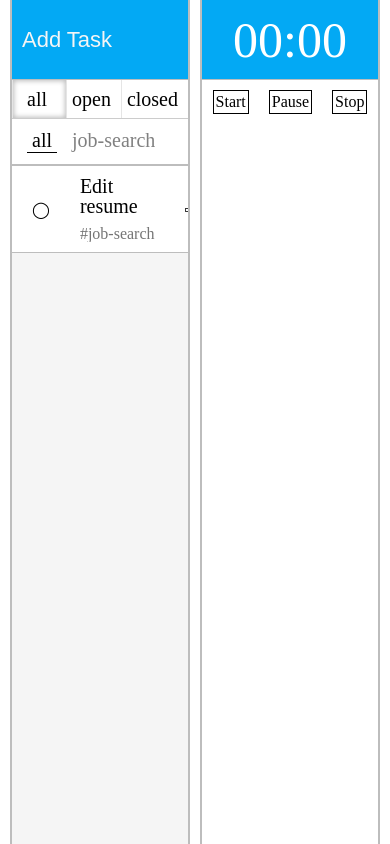
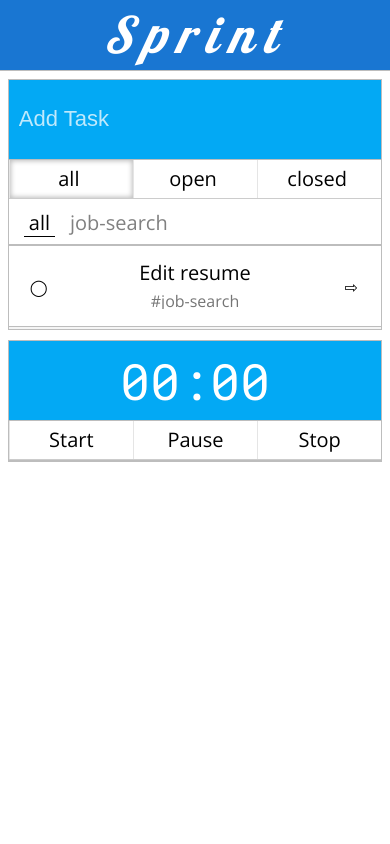
Before and after one commit to CaribouBlue/sprint, a React (Create React App) app: page /app in a window 390 px wide. Built offline with nearby package versions, Linux system fonts and the light colour scheme.

Commit message:
First draft styles and responsive styles

```diff
--- /dev/null
+++ b/src/components/MenuBar.js
@@ -0,0 +1,11 @@
+import React from 'react';
+
+const MenuBar = props => (
+  <div
+    className="menu-bar"
+  >
+    <p>Sprint</p>
+  </div>
+);
+
+export default MenuBar;
--- a/src/components/TaskQueue.js
+++ b/src/components/TaskQueue.js
@@ -63,9 +63,7 @@ class TaskQueue extends React.Component {
           if (e.target.tagName === 'DIV')
             this.setDragging();
         }}
-        onMouseLeave={() => {
-          this.setDragging();
-        }}
+        onMouseLeave={() => this.setDragging()}
       >
         {this.renderTasks()}
       </div>
--- a/src/components/Timer.js
+++ b/src/components/Timer.js
@@ -17,6 +17,7 @@ class Timer extends React.Component {
     this.state = {
       time: 0,
       completed: 0,
+      lastButton: 'none',
     };
 
     autoBind(this, 'startTimer', 'pauseTimer', 'stopTimer');
@@ -51,6 +52,7 @@ class Timer extends React.Component {
 
   startTimer() {
     if (this.props.tasks.length && !this.props.running) {
+      this.setState({ lastButton: 'start' });
       addBreaks();
       this.timerInterval = setInterval(() => {
         if(!this.props.tasks.length)
@@ -67,12 +69,15 @@ class Timer extends React.Component {
 
   pauseTimer() {
     if (this.props.running) {
+      this.setState({ lastButton: 'pause' });
       clearInterval(this.timerInterval);
       this.props.toggleTimer();
     }
   }
 
   stopTimer() {
+    this.setState({ lastButton: 'stop' });
+    setTimeout(() => this.setState({ lastButton: 'none' }), 500);
     clearInterval(this.timerInterval);
     removeBreaks();
     this.setState({ time: 0, completed: 0 });
@@ -92,16 +97,19 @@ class Timer extends React.Component {
         <div>
           <button
             onClick={this.startTimer}
+            className={this.state.lastButton === 'start' ? 'selected' : null}
           >
             Start
           </button>
           <button
             onClick={this.pauseTimer}
+            className={this.state.lastButton === 'pause' ? 'selected' : null}
           >
             Pause
           </button>
           <button
             onClick={this.stopTimer}
+            className={this.state.lastButton === 'stop' ? 'selected' : null}
           >
             Stop
           </button>
--- a/src/components/_index.js
+++ b/src/components/_index.js
@@ -7,6 +7,7 @@ import TaskQueue from './TaskQueue';
 import QTask from './QTask';
 import ClickToEdit from './ClickToEdit';
 import Timer from './Timer';
+import MenuBar from './MenuBar';
 
 export {
   App,
@@ -18,4 +19,5 @@ export {
   QTask,
   ClickToEdit,
   Timer,
+  MenuBar,
 }
--- a/src/routers/AppRouter.js
+++ b/src/routers/AppRouter.js
@@ -8,12 +8,17 @@ import {
 import {
   App,
   NotFound,
+  MenuBar,
 } from '../components/_index';
 
 class AppRouter extends Component {
   render() {
     return (
       <Router>
+        <div
+          className="box"
+        >
+          <MenuBar />
           <Switch>
             <Route
               exact path="/"
@@ -27,6 +32,7 @@ class AppRouter extends Component {
               component={NotFound}
             />
           </Switch>
+        </div>
       </Router>
     );
   }
--- a/src/styles/app.css
+++ b/src/styles/app.css
@@ -2,6 +2,7 @@
    v2.0 | 20110126
    License: none (public domain)
 */
+@import url("https://fonts.googleapis.com/css?family=Lobster|Roboto+Mono|Open+Sans|Heebo");
 html, body, div, span, applet, object, iframe,
 h1, h2, h3, h4, h5, h6, p, blockquote, pre,
 a, abbr, acronym, address, big, cite, code,
@@ -65,11 +66,19 @@ body {
   background: #FFFFFF;
   box-sizing: border-box;
   height: 100vh;
-  padding-left: 10px;
-  padding-right: 10px; }
+  padding-top: 0px;
+  font-family: Open Sans; }
+  @media screen and (max-width: 767px) {
+    body {
+      height: 100%; } }
 
 #root {
   height: 100%; }
+
+.box {
+  height: 100%;
+  display: flex;
+  flex-flow: column; }
 
 ::-webkit-scrollbar {
   width: 5px;
@@ -86,29 +95,58 @@ body {
   background: lightgrey;
   -webkit-box-shadow: inset 0 0 6px rgba(0, 0, 0, 0.1); }
 
+.menu-bar {
+  display: flex;
+  align-items: center;
+  justify-content: center;
+  width: 100%;
+  height: 8vmin;
+  min-height: 70px;
+  background-color: #1976D2;
+  border-bottom: 1px solid #BDBDBD;
+  color: white; }
+  .menu-bar p {
+    font-size: 50px;
+    font-style: italic;
+    font-family: Lobster;
+    letter-spacing: 10px; }
+
 #app-box {
+  box-sizing: border-box;
   display: flex;
   justify-content: space-between;
-  height: 100%; }
+  flex-grow: 1;
+  padding: 2vmin; }
+  @media screen and (max-width: 767px) {
+    #app-box {
+      flex-direction: column; } }
   #app-box .section, #app-box .left, #app-box .right {
     box-sizing: border-box;
-    height: 100%;
+    display: flex;
+    flex-grow: 1;
     width: 50%;
-    border: 2px solid #BDBDBD;
-    border-top: 0px;
-    border-bottom: 0px;
+    border: 1px solid #BDBDBD;
+    /*    border-top: 0px;
+        border-bottom: 0px;*/
     background-color: white;
     overflow: hidden; }
+    @media screen and (max-width: 767px) {
+      #app-box .section, #app-box .left, #app-box .right {
+        width: 100%; } }
   #app-box .left {
     margin-right: 5px;
     display: flex;
     flex-flow: column; }
+    @media screen and (max-width: 767px) {
+      #app-box .left {
+        margin-right: 0px;
+        margin-bottom: 5px; } }
     #app-box .left .task-bar {
       height: 80px; }
       #app-box .left .task-bar form {
         height: 100%; }
         #app-box .left .task-bar form ::-webkit-input-placeholder {
-          color: whitesmoke; }
+          color: rgba(255, 255, 255, 0.75); }
         #app-box .left .task-bar form input {
           height: 100%;
           width: 100%;
@@ -174,13 +212,18 @@ body {
         overflow-y: auto;
         border-top: 1px solid #BDBDBD; }
   #app-box .right {
+    display: flex;
+    flex-flow: column;
     margin-left: 5px; }
+    @media screen and (max-width: 767px) {
+      #app-box .right {
+        margin-left: 0px;
+        margin-top: 5px; } }
     #app-box .right .timer {
       display: flex;
       flex-direction: column;
       justify-content: center;
-      align-items: center;
-      vertical-align: middle; }
+      align-items: center; }
       #app-box .right .timer .clock {
         text-align: center;
         box-sizing: border-box;
@@ -191,14 +234,30 @@ body {
         width: 100%;
         background-color: #03A9F4;
         color: white;
-        border-bottom: 1px solid #BDBDBD; }
-      #app-box .right .timer button {
-        border: 1px solid black;
-        padding: 2px;
-        margin: 10px;
-        background-color: white; }
-    #app-box .right .task-queue ::selection {
-      background-color: Transparent; }
+        border-bottom: 1px solid #BDBDBD;
+        font-family: Roboto Mono; }
+      #app-box .right .timer div {
+        display: flex;
+        width: 100%;
+        border-bottom: 1px solid rgba(0, 0, 0, 0.2); }
+        #app-box .right .timer div .selected {
+          box-shadow: 0px 0px 5px 1px #BDBDBD inset; }
+        #app-box .right .timer div button {
+          box-sizing: border-box;
+          width: 100%;
+          height: 38px;
+          border-left: 1px solid rgba(0, 0, 0, 0.1);
+          background-color: white;
+          font-size: 20px; }
+    #app-box .right .task-queue {
+      display: flex;
+      flex-flow: column;
+      flex-grow: 1;
+      background-color: whitesmoke;
+      overflow-y: auto;
+      border-top: 1px solid #BDBDBD; }
+      #app-box .right .task-queue ::selection {
+        background-color: Transparent; }
 
 .task-box, .break-box {
   display: flex;
@@ -236,9 +295,10 @@ body {
     width: 20px; }
 
 .break-box {
+  box-sizing: border-box;
   background-color: whitesmoke;
-  min-height: 0px;
-  height: 47px; }
+  height: 47px;
+  min-height: 47px; }
   .break-box div .task-name {
     font-size: 18px;
     margin-bottom: 5px;
--- a/src/styles/app.scss
+++ b/src/styles/app.scss
@@ -1,8 +1,10 @@
 @import 'reset';
+@import url('https://fonts.googleapis.com/css?family=Lobster|Roboto+Mono|Open+Sans|Heebo');
 $primary-color: #03A9F4;
 $light-primary-color:#B3E5FC;
 $dark-primary-color: #0288D1;
 $secondary-color: #FFFFFF;
+$third-color: #1976D2;
 $divider-color: #BDBDBD;
 $primary-text-color: #212121;
 $secondary-text-color: #757575;
@@ -12,12 +14,21 @@ body {
   background: $secondary-color;
   box-sizing: border-box;
   height: 100vh;
-  padding-left: 10px;
-  padding-right: 10px;
+  @media screen and (max-width: 767px) {
+    height: 100%;
+  }
+  padding-top: 0px;
+  font-family: Open Sans;
 }
 
-#root {
+#root{
   height: 100%;
+}
+
+.box {
+  height: 100%;
+  display: flex;
+  flex-flow: column;
 }
 
 ::-webkit-scrollbar {
@@ -38,18 +49,47 @@ body {
   -webkit-box-shadow: inset 0 0 6px rgba(0,0,0,0.1);
 }
 
+.menu-bar {
+  display: flex;
+  align-items: center;
+  justify-content: center;
+  width: 100%;
+  height: 8vmin;
+  min-height: 70px;
+  background-color: $third-color;
+  border-bottom: 1px solid #BDBDBD;
+  color: white;
+
+  p {
+    font-size: 50px;
+    font-style: italic;
+    font-family: Lobster;
+    letter-spacing: 10px;
+  }
+}
+
 #app-box {
+  box-sizing: border-box;
   display: flex;
   justify-content: space-between;
-  height: 100%;
+  flex-grow: 1;
+  padding: 2vmin;
+  @media screen and (max-width: 767px) {
+    flex-direction: column;
+  }
+
 
   .section {
     box-sizing: border-box;
-    height: 100%;
+    display: flex;
+    flex-grow: 1;
     width: 50%;
-    border: 2px solid $divider-color;
-    border-top: 0px;
-    border-bottom: 0px;
+    @media screen and (max-width: 767px) {
+      width: 100%;
+    }
+    border: 1px solid $divider-color;
+/*    border-top: 0px;
+    border-bottom: 0px;*/
     background-color: white;
     //box-shadow: 0px 0px 5px 2px rgba(0,0,0,0.25);
     overflow: hidden;
@@ -58,6 +98,10 @@ body {
   .left {
     @extend .section;
     margin-right: 5px;
+    @media screen and (max-width: 767px) {
+      margin-right: 0px;
+      margin-bottom: 5px;
+    }
     display: flex;
     flex-flow: column;
 
@@ -68,7 +112,7 @@ body {
         height: 100%;
 
         ::-webkit-input-placeholder {
-          color: whitesmoke;
+          color: rgba(255,255,255,0.75);
         }
 
         input {
@@ -106,7 +150,6 @@ body {
         border-bottom: 1px solid rgba(0,0,0,0.2);
 
         .selected {
-          //background-color: lightgrey;
           box-shadow: 0px 0px 5px 1px $divider-color inset;
         }
 
@@ -163,14 +206,19 @@ body {
 
   .right {
     @extend .section;
+    display: flex;
+    flex-flow: column;
     margin-left: 5px;
+    @media screen and (max-width: 767px) {
+      margin-left: 0px;
+      margin-top: 5px;
+    }
 
     .timer {
       display: flex;
       flex-direction: column;
       justify-content: center;
       align-items: center;
-      vertical-align: middle;
 
         .clock {
           text-align: center;
@@ -183,17 +231,37 @@ body {
           background-color: $primary-color;
           color: white;
           border-bottom: 1px solid $divider-color;
+          font-family: Roboto Mono;
         }
 
-        button {
-          border: 1px solid black;
-          padding: 2px;
-          margin: 10px;
-          background-color: white;
+        div {
+          display: flex;
+          width: 100%;
+          border-bottom: 1px solid rgba(0,0,0,0.2);
+
+          .selected {
+            box-shadow: 0px 0px 5px 1px $divider-color inset;
+          }
+
+          button {
+            box-sizing: border-box;
+            width: 100%;
+            height: 38px;
+            border-left: 1px solid rgba(0,0,0,0.1);
+            background-color: white;
+            font-size: 20px;
+          }
         }
+
     }
 
     .task-queue {
+      display: flex;
+      flex-flow: column;
+      flex-grow: 1;
+      background-color: whitesmoke;
+      overflow-y: auto;
+      border-top: 1px solid $divider-color;
       ::selection {
         background-color:Transparent;
       }
@@ -247,9 +315,10 @@ body {
 
 .break-box {
   @extend .task-box;
+  box-sizing: border-box;
   background-color: whitesmoke;
-  min-height: 0px;
   height: 47px;
+  min-height: 47px;
 
   div {
 
```
Also changed, not shown: 2 other files (tests, documents, lock files or other folders). Lines whose indentation alone changed are shown as unchanged.
